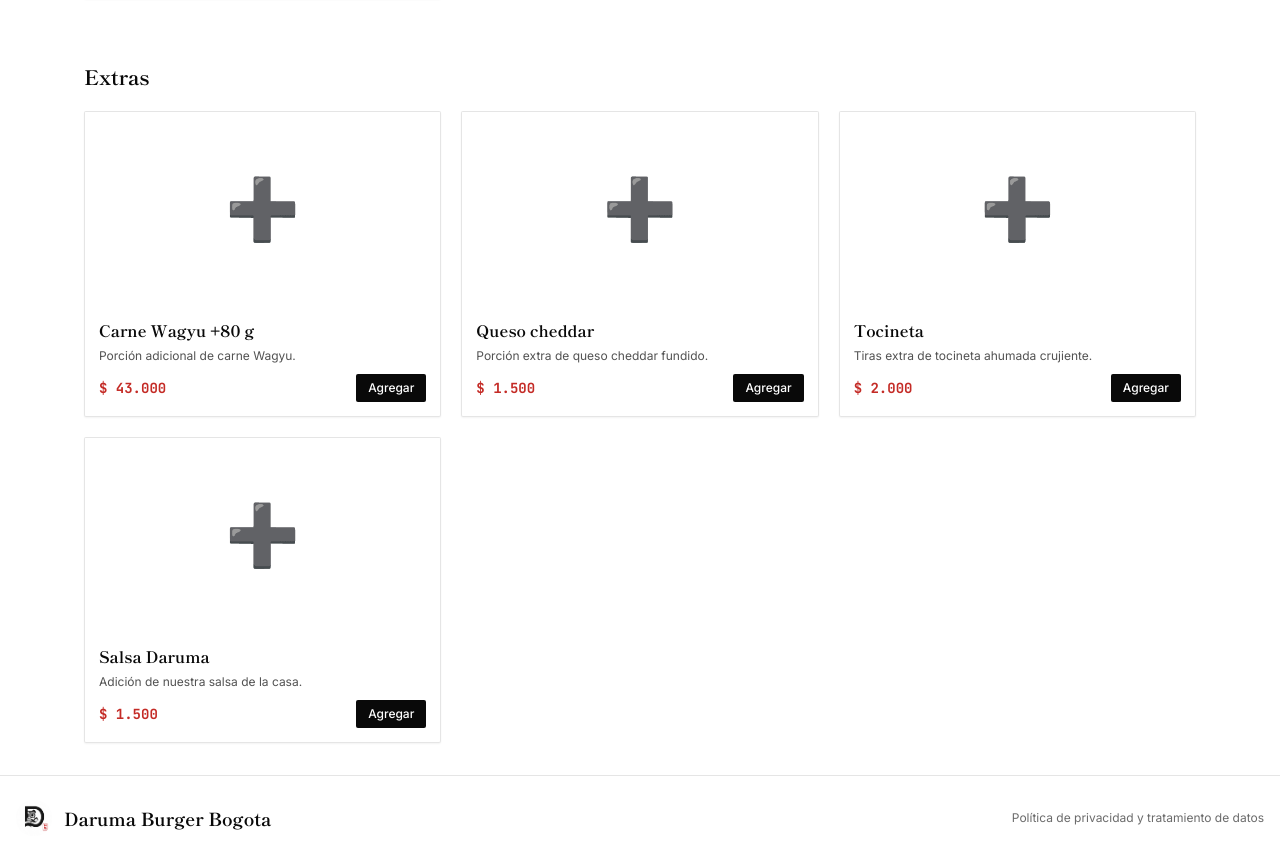
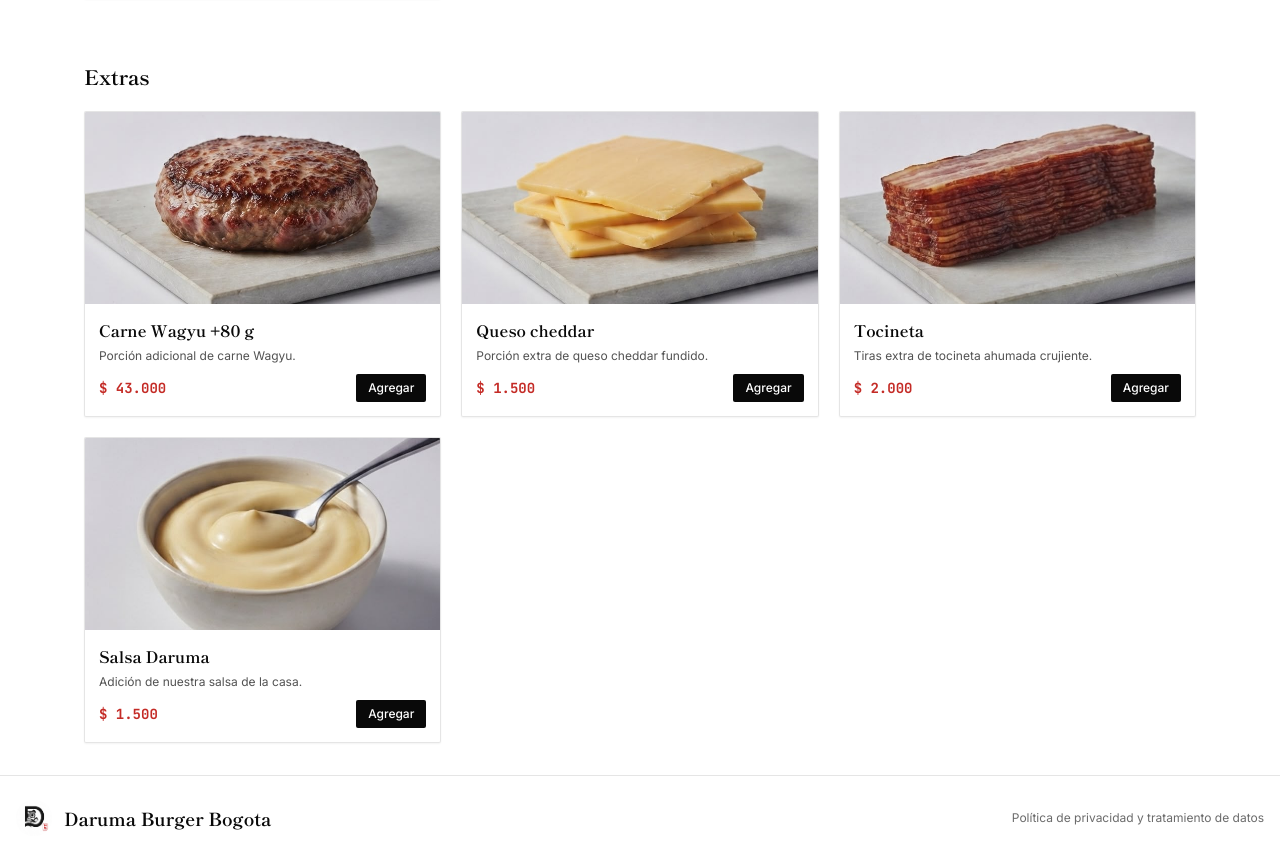
Before and after one commit to davidadss98-sketch/nueva, a Next.js app: page /menu in a window 1280 px wide. Shown: the part 1662-2522 px from the top of the page. Built offline with nearby package versions, Linux system fonts and the light colour scheme.

Commit message:
Update menuData.js

```diff
--- a/src/data/menuData.js
+++ b/src/data/menuData.js
@@ -17,7 +17,7 @@
   {
     id: "daruma-double",
     category: "burgers",
-    name: "Daruma Double ",
+    name: "Daruma Double",
     description: "Pan brioche, doble carne Wagyu (2 x 80 g), doble queso cheddar, lechuga, tomate y salsa Daruma. El sabor que hace única a Daruma Burger.",
     price: 100000,
     emoji: "🍔",
@@ -35,7 +35,7 @@
   {
     id: "daruma-double-bacon",
     category: "burgers",
-    name: "Daruma Double Bacon ",
+    name: "Daruma Double Bacon",
     description: "Doble carne Wagyu, doble cheddar, tocineta, lechuga, tomate y salsa Daruma. La hamburguesa más grande de la casa.",
     price: 110000,
     emoji: "🥓🍔",
@@ -84,7 +84,7 @@
     description: "Porción adicional de carne Wagyu.",
     price: 43000,
     emoji: "➕",
-    image: "",
+    image: "/extra-carne.jpeg",
   },
   {
     id: "extra-cheddar",
@@ -93,7 +93,7 @@
     description: "Porción extra de queso cheddar fundido.",
     price: 1500,
     emoji: "➕",
-    image: "",
+    image: "/extra-cheddar.jpeg",
   },
   {
     id: "extra-tocineta",
@@ -102,7 +102,7 @@
     description: "Tiras extra de tocineta ahumada crujiente.",
     price: 2000,
     emoji: "➕",
-    image: "",
+    image: "/extra-tocineta.jpeg",
   },
   {
     id: "extra-salsa",
@@ -111,6 +111,6 @@
     description: "Adición de nuestra salsa de la casa.",
     price: 1500,
     emoji: "➕",
-    image: "",
+    image: "/extra-salsa.jpeg",
   },
 ];
```
